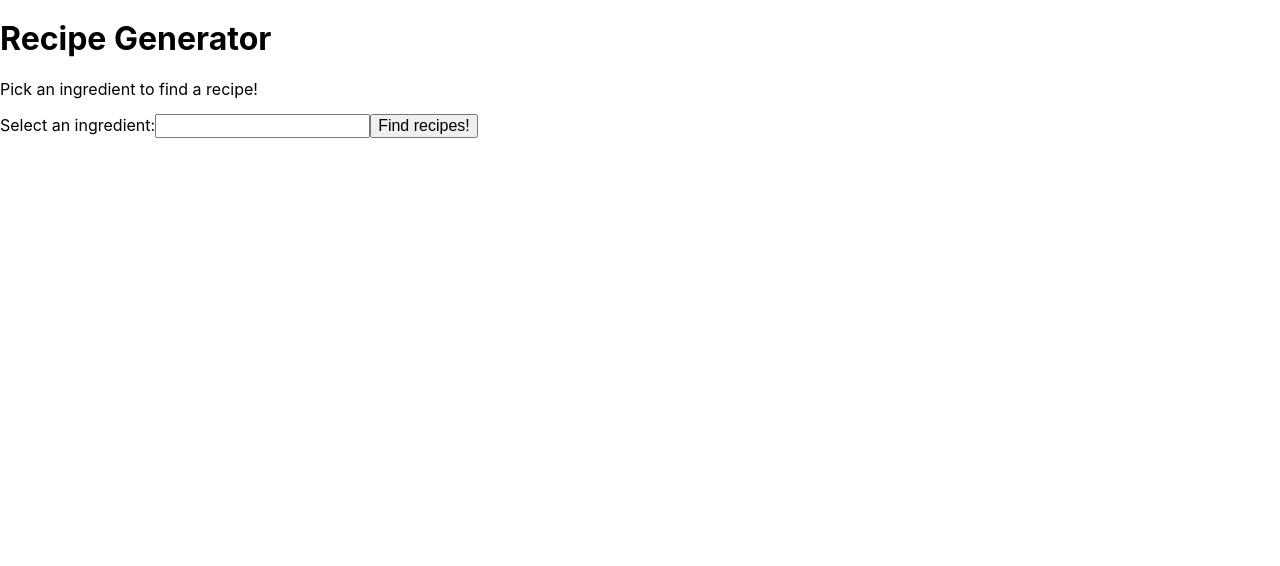
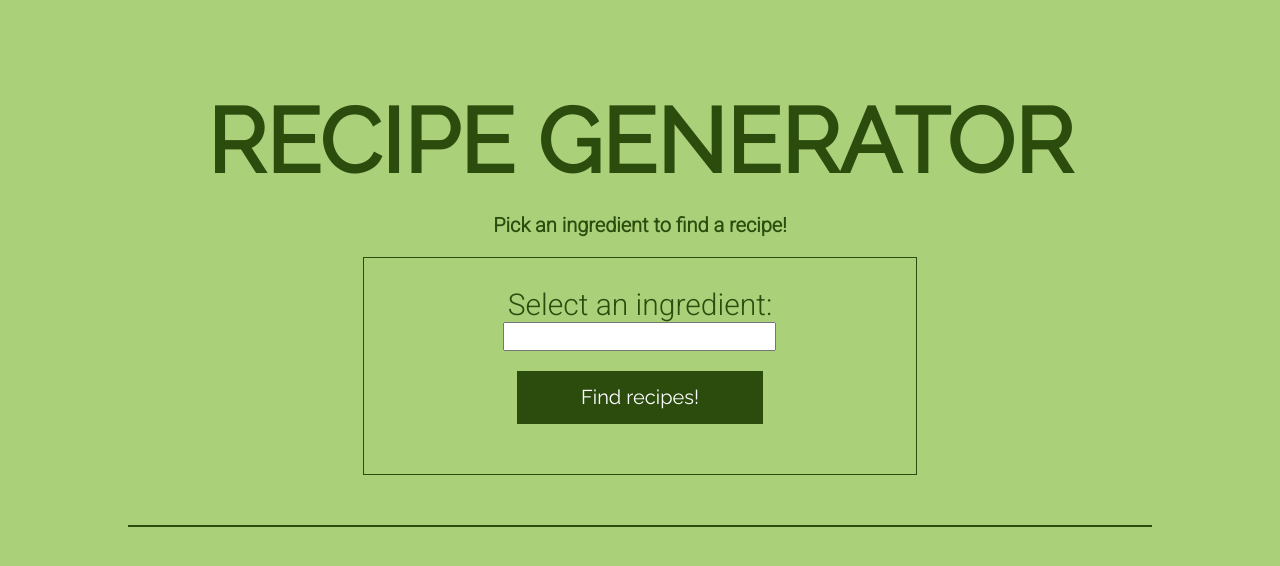
Before and after one commit to Yemisi-and-Aaron/yemisi-adeleye-aaron-hoffman-project-3, a React (Create React App) app: page / in a window 1280 px wide. Shown: the top 566 px of the page. Built offline with nearby package versions, Linux system fonts and the light colour scheme.

Commit message:
added CSS styling

```diff
--- a/public/index.html
+++ b/public/index.html
@@ -3,6 +3,8 @@
   <head>
     <meta charset="utf-8" />
     <link rel="icon" href="%PUBLIC_URL%/favicon.ico" />
+    <link rel="preconnect" href="https://fonts.gstatic.com">
+    <link href="https://fonts.googleapis.com/css2?family=Raleway&family=Roboto:wght@100;300&display=swap" rel="stylesheet">
     <meta name="viewport" content="width=device-width, initial-scale=1" />
     <meta name="theme-color" content="#000000" />
     <meta
--- a/src/App.css
+++ b/src/App.css
@@ -7,3 +7,135 @@ html { -moz-box-sizing: border-box; -webkit-box-sizing: border-box; box-sizing:
 *, *:before, *:after {box-sizing: inherit}
 
 .sr-only { position: absolute; width: 1px; height: 1px; margin: -1px; border: 0; padding: 0; white-space: nowrap; clip-path: inset(100%); clip: rect(0 0 0 0); overflow: hidden;}
+
+
+/*
+seafoam: #91C7A1
+light green: #AAD079
+green: #C3D850
+pastel yellow: #EEE766
+forest green: #2C4C0E
+
+
+
+ */
+
+
+html {
+    background: #AAD079;
+    font-size: 125%;
+}
+
+img {
+    display: block;
+    height: auto;
+    max-width: 100%;
+}
+
+.wrapper {
+    margin: 0 auto;
+    width: 80%;
+    max-width: 1100px;
+}
+
+
+h1,
+h2,
+p,
+li,
+label {
+    margin: 0;
+    padding: 0;
+    font-family: 'Roboto', sans-serif;
+}
+
+h1,
+h2,
+h3,
+form {
+    text-align: center;
+    color: #2C4C0E;
+}
+
+h1 {
+    font-family: 'Raleway', sans-serif;
+    text-transform: uppercase;
+    font-size: 4.5rem;
+}
+
+.headerContainer {
+    /* background: #95BA67; */
+    padding: 50px;
+    margin-top: 40px;
+}
+
+h2 {
+    padding: 20px;
+    font-size: 1rem;
+    /* border-bottom: solid 2px #2C4C0E;
+    width: 40%;
+    margin: 0 auto 30px; */
+}
+
+form {
+    display: flex;
+    flex-direction: column;
+    align-items: center;
+    border: solid 1px #2C4C0E;
+    padding: 30px;
+    width: 60%;
+    margin: 0 auto;
+}
+
+input:focus {
+    outline: 2px solid #2C4C0E;
+}
+
+button {
+    width: 50%;
+    margin: 20px 0;
+    padding: 15px;
+    font-family: 'Raleway', sans-serif;
+    background: #2C4C0E;
+    color: #fff;
+    border: none;
+
+}
+
+button:hover {
+    background: #fff;
+    color: #2C4C0E;
+}
+
+label {
+    margin: 20px;
+    font-family: 'Roboto', sans-serif;
+    font-weight: 300;
+    font-size: 1.5rem;
+}
+
+.recipesList {
+    list-style-type: none;
+    display: flex;
+    flex-wrap: wrap;
+    border: solid 1px #2C4C0E;
+}
+
+.recipesList li {
+    margin: 15px;
+    width: calc( 33% - 30px );
+}
+/* need to figure out a way to make the h3 stay on one line when screen size shrinks */
+
+
+@media(max-width: 1000px) {
+    .recipesList li {
+        width: calc( 50% - 30px );
+    }
+}
+
+@media(max-width: 600px) {
+    .recipesList li {
+        width: 100%;
+    }
+}
--- a/src/App.js
+++ b/src/App.js
@@ -2,11 +2,13 @@ import './App.css';
 import Header from './Header.js';
 import Form from './Form.js';
 import Result from './Result.js';
+import IndividualRecipe from './IndividualRecipe';
 import { useState } from 'react';
 
 function App() {
   //  This state will store API results when they arrive
   const [recipes, setRecipes] = useState([]);
+  const [recipeDetails, setRecipeDetails] = useState({});
 
   // Listen for click on find recipes button
   const handleClick = (event, ingredient) => {
@@ -22,7 +24,7 @@ function App() {
         return response.json();
       })
       .then(function(jsonResponse) {
-        console.log(jsonResponse.meals);
+        // console.log(jsonResponse.meals);
         setRecipes(jsonResponse.meals);
       })
   }
@@ -39,21 +41,27 @@ function App() {
 
     fetch(url)
       .then(function(response) {
+        // console.log(response.json());
         return response.json();
       })
       .then(function(jsonResponse) {
         console.log(jsonResponse);
+        setRecipeDetails(jsonResponse.meals[0]);
       })
+
       // Maybe here set recipes to []
+      setRecipes([]);
       // make a component for full recipe and put all the stuff in there
   }
 
   return (
     <div className="App">
-      <Header />
-      <Form buttonClick={handleClick} />
+      <div className="headerContainer wrapper">
+        <Header />
+        <Form buttonClick={handleClick} />
+        </div>
       {/* Some kind of if statement to handle no response from the API */}
-      <ul onClick={getRecipeDetails}>
+      <ul className="recipesList wrapper" onClick={getRecipeDetails}>
         {
           recipes.map( (individualRecipe) => {
             return(
@@ -62,6 +70,7 @@ function App() {
           })
         }
       </ul>
+      <IndividualRecipe recipeDetails={recipeDetails} />
     </div>
   );
 }
--- a/src/Form.js
+++ b/src/Form.js
@@ -7,8 +7,10 @@ const Form = ( {buttonClick} ) => {
 
     return(
         <form action="">
-            <label htmlFor="ingredient">Select an ingredient:</label>
-            <input type="text" id="ingredient" onChange={(event) =>  {setIngredient(event.target.value)} } />
+            <div className="labelInput">
+                <label htmlFor="ingredient">Select an ingredient:</label>
+                <input type="text" id="ingredient" onChange={(event) =>  {setIngredient(event.target.value)} } />
+            </div>
             <button onClick={(event) => buttonClick(event, ingredient)}>Find recipes!</button>
         </form>
     )
--- a/src/Header.js
+++ b/src/Header.js
@@ -2,7 +2,7 @@ const Header = () => {
     return(
         <header>
             <h1>Recipe Generator</h1>
-            <p>Pick an ingredient to find a recipe!</p>
+            <h2>Pick an ingredient to find a recipe!</h2>
         </header>
     )
 }
--- /dev/null
+++ b/src/IndividualRecipe.js
@@ -0,0 +1,33 @@
+const IndividualRecipe = ({ recipeDetails }) => {
+
+    const ingredientArray = [];
+
+    for(let i = 1; i <= 20; i++) {
+        const ingredient =`strIngredient${i}`
+        const measure = `strMeasure${i}`;
+
+        if (recipeDetails[ingredient]) {
+           ingredientArray.push(`${recipeDetails[ingredient]}: ${recipeDetails[measure]}`);
+        }
+
+    }
+
+
+    return(
+
+    <div>
+        <h2>{recipeDetails.strMeal}</h2>
+        <img src={recipeDetails.strMealThumb} alt={recipeDetails.strMeal} />
+        <ul>
+            {ingredientArray.map( (ingredientItem) => {
+                return(
+                    <li>{ingredientItem}</li>
+                )
+            })}
+        </ul>
+        <p>{recipeDetails.strInstructions}</p>
+    </div>
+    )
+}
+
+export default IndividualRecipe;
--- a/src/Result.js
+++ b/src/Result.js
@@ -1,10 +1,12 @@
 
 
-const Result = ( {recipeResult, key} ) => {
+const Result = ( {recipeResult } ) => {
     return(
         <li className="result" id={recipeResult.idMeal}>
-            <h2>{recipeResult.strMeal}</h2>
-            <img src={recipeResult.strMealThumb} alt={recipeResult.strMeal}/>
+            <h3>{recipeResult.strMeal}</h3>
+            <div className="imgContainer">
+                <img src={recipeResult.strMealThumb} alt={recipeResult.strMeal}/>
+            </div>
         </li>
     )
 }
```
